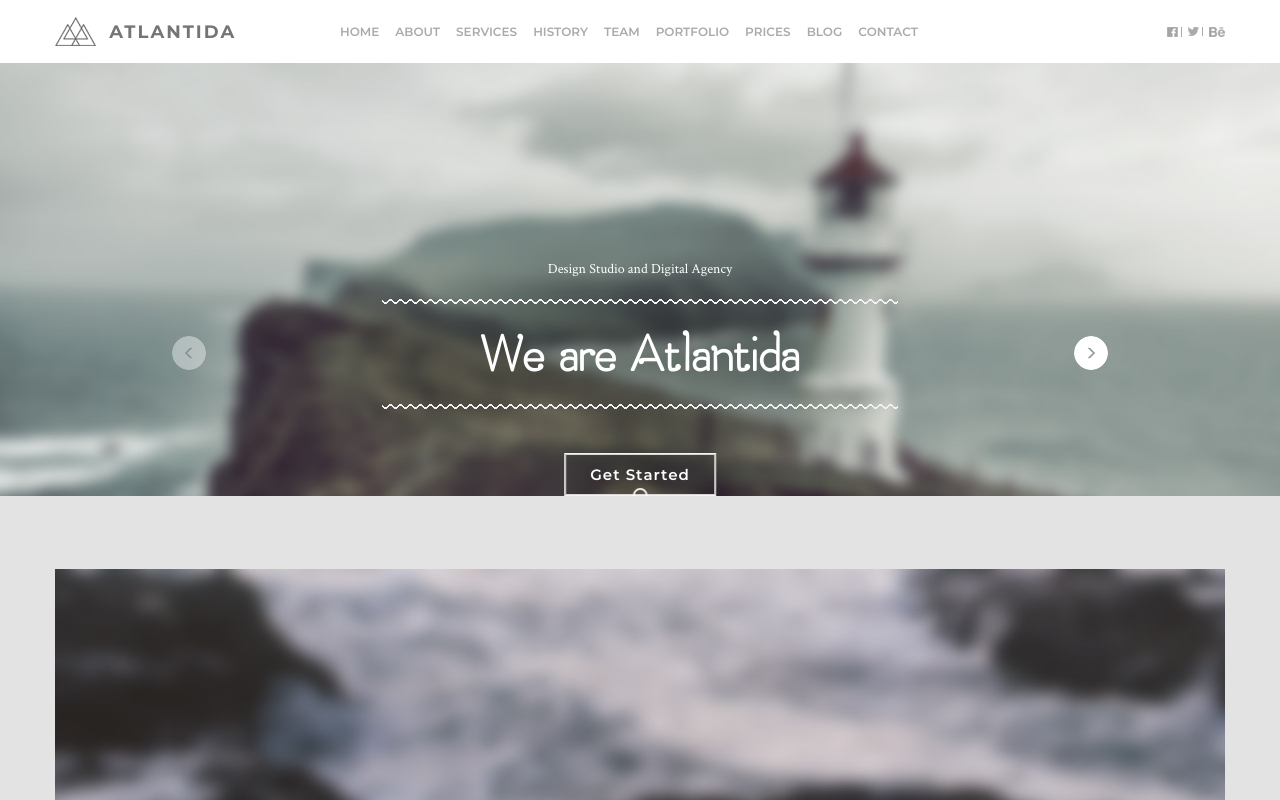
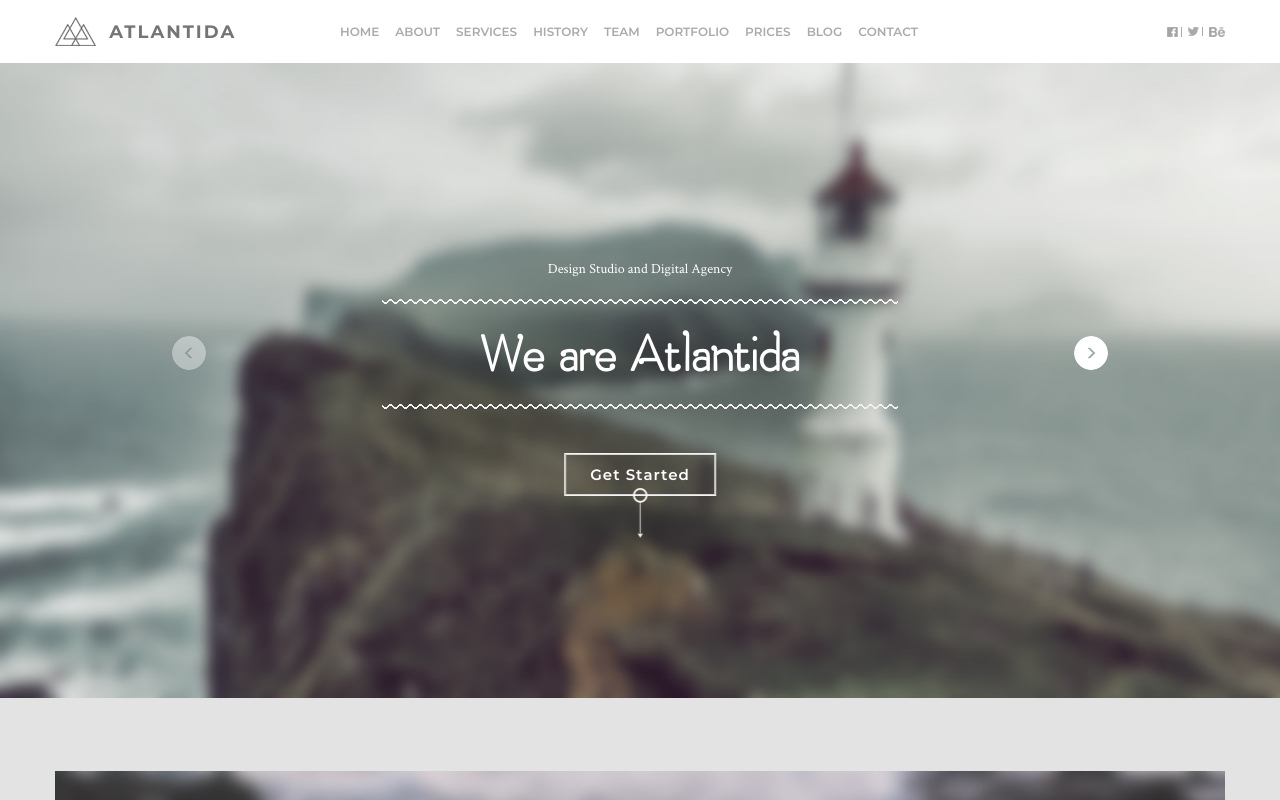
Before and after one commit to BalanarUnity1337/atlantida, a website built with webpack: page index.html in a window 1280 px wide. Shown: the top 800 px of the page. Built offline with nearby package versions, Linux system fonts and the light colour scheme.

Commit message:
Исправлена ошибка высоты слайдера

```diff
--- a/src/sass/blocks/_slider.scss
+++ b/src/sass/blocks/_slider.scss
@@ -17,7 +17,7 @@
   box-sizing: content-box;
   display: flex;
   width: 100%;
-  // height: 100%;
+  height: 100%;
   transform: translate3d(0px, 0, 0);
 
   transition-property: transform;
@@ -28,8 +28,9 @@
 
   flex-shrink: 0;
   width: 100%;
-  height: 100%;
+  // height: 100%;
   padding-top: 195px;
+  padding-bottom: 203px;
 
   transition-property: transform;
 }
@@ -41,7 +42,7 @@
   z-index: -1;
 
   width: 100%;
-  height: auto;
+  height: 100%;
 }
 
 .slider__slide-text {
```
Also changed, not shown: dist/css/style.css.
